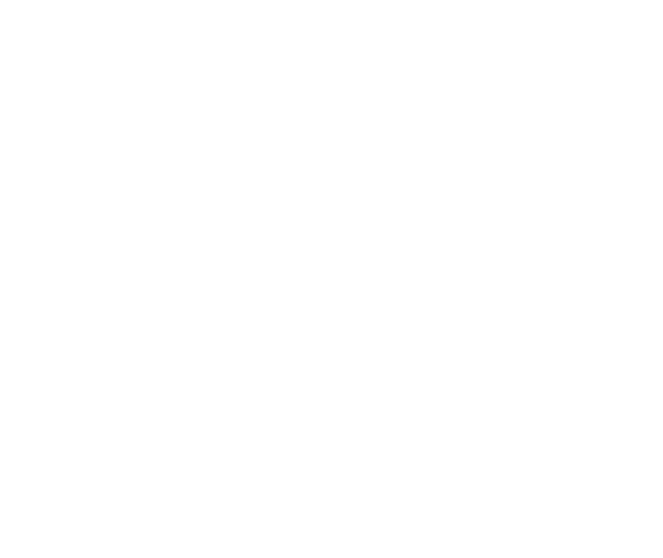
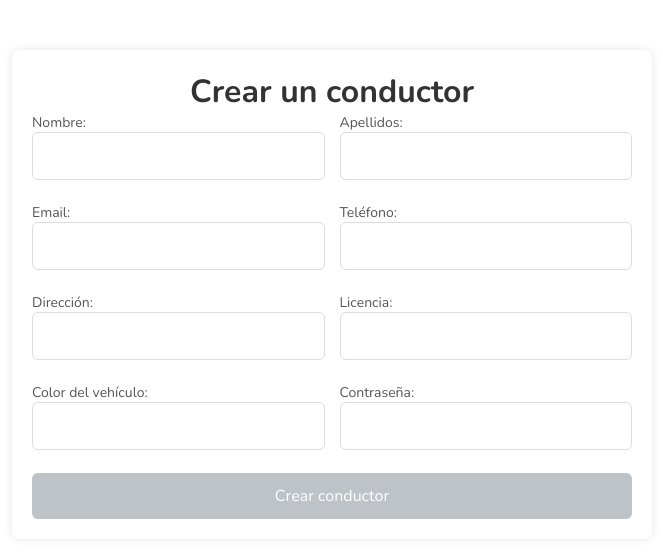
Before and after one commit to Victorolimar/Para, a React (Create React App) app: page /users/new in a window 1280 px wide. Before the commit this address had no page. Shown: the top 558 px of the page, without its empty margins (308-971 px from the left). Built offline with nearby package versions, Linux system fonts and the light colour scheme.

Commit message:
crear drivers

```diff
--- a/package.json
+++ b/package.json
@@ -24,7 +24,8 @@
     "sass": "^1.49.9",
     "schema-utils": "^4.2.0",
     "web-vitals": "^2.1.4",
-    "xlsx": "^0.18.5"
+    "xlsx": "^0.18.5",
+    "yarn": "^1.22.21"
   },
   "scripts": {
     "start": "react-scripts start",
--- a/src/App.js
+++ b/src/App.js
@@ -13,6 +13,8 @@ import { useContext } from "react";
 import { DarkModeContext } from "./context/darkModeContext";
 import ListViajes from "./pages/listViajes/ListViajes";
 import Stadistic from "./pages/statistics/statistics";
+import Driver from './components/newdrivers/driver';
+
 
 function App() {
   const { darkMode } = useContext(DarkModeContext);
@@ -40,6 +42,8 @@ function App() {
                 element={<New inputs={productInputs} title="Add New Product" />}
               />
             </Route>
+            <Route path="/users/new" element={<Driver />} />
+
             <Route path="viajes">
               <Route index element={<ListViajes />} />
             </Route>
--- /dev/null
+++ b/src/components/newdrivers/driver.jsx
@@ -0,0 +1,166 @@
+import React, { useState } from "react";
+import { useNavigate } from "react-router-dom";
+import "./driver.scss";
+
+
+const Driver = () => {
+  const navigate = useNavigate();
+  const [formData, setFormData] = useState({
+    profile_picture: {
+      url: "",
+      public_id: "",
+    },
+    rating: 0,
+    name: "",
+    last_name: "",
+    email: "",
+    phone_number: "",
+    address: "",
+    verified: false,
+    availability: false,
+    is_occupied: false,
+    average_rating: 0,
+    license_plate: "",
+    vehicle_color: "",
+    password: "",
+  });
+
+  const handleChange = (e) => {
+    const { name, value } = e.target;
+    setFormData((prevData) => ({
+      ...prevData,
+      [name]: value,
+    }));
+  };
+
+  const handleSubmit = async (e) => {
+    e.preventDefault();
+
+    try {
+      const response = await fetch("http://34.234.66.51/api/v1/driver", {
+        method: "POST",
+        headers: {
+          "Content-Type": "application/json",
+        },
+        body: JSON.stringify(formData),
+      });
+
+      const data = await response.json();
+      console.log("Driver successfully created:", data);
+      navigate("/operadores");
+    } catch (error) {
+      console.error("Error creating driver:", error);
+    }
+  };
+
+  return (
+    <div className="driver-container">
+      <h1>Crear un conductor</h1>
+      <form onSubmit={handleSubmit}>
+        <label>
+          Nombre:
+          <input
+            type="text"
+            name="name"
+            value={formData.name}
+            onChange={handleChange}
+            required
+          />
+        </label>
+
+        <label>
+          Apellidos:
+          <input
+            type="text"
+            name="last_name"
+            value={formData.last_name}
+            onChange={handleChange}
+            required
+          />
+        </label>
+
+        <label>
+          Email:
+          <input
+            type="email"
+            name="email"
+            value={formData.email}
+            onChange={handleChange}
+            required
+          />
+        </label>
+
+        <label>
+          Teléfono:
+          <input
+            type="tel"
+            name="phone_number"
+            value={formData.phone_number}
+            onChange={handleChange}
+            required
+          />
+        </label>
+
+        <label>
+          Dirección:
+          <input
+            type="text"
+            name="address"
+            value={formData.address}
+            onChange={handleChange}
+            required
+          />
+        </label>
+
+        <label>
+          Licencia:
+          <input
+            type="text"
+            name="license_plate"
+            value={formData.license_plate}
+            onChange={handleChange}
+            required
+          />
+        </label>
+
+        <label>
+          Color del vehículo:
+          <input
+            type="text"
+            name="vehicle_color"
+            value={formData.vehicle_color}
+            onChange={handleChange}
+            required
+          />
+        </label>
+
+        <label>
+          Contraseña:
+          <input
+            type="text"
+            name="password"
+            value={formData.password}
+            onChange={handleChange}
+            required
+          />
+        </label>
+
+
+
+        <button
+          type="submit"
+          disabled={
+            !formData.name ||
+            !formData.email ||
+            !formData.phone_number ||
+            !formData.password
+          }
+        >
+          Crear conductor
+        </button>
+      </form>
+    </div>
+  );
+};
+
+export default Driver;
--- /dev/null
+++ b/src/components/newdrivers/driver.scss
@@ -0,0 +1,67 @@
+
+.body-styling {
+  font-family: "Arial", sans-serif;
+  background-color: #f4f4f4;
+  margin: 0;
+  padding: 0;
+  display: flex;
+  align-items: center;
+  justify-content: center;
+  min-height: 100vh;
+}
+
+.driver-container {
+  width: 100%;
+  max-width: 600px;
+  margin: 50px auto;
+  background-color: #fff;
+  border-radius: 8px;
+  padding: 20px;
+  box-shadow: 0 0 10px rgba(0, 0, 0, 0.1);
+}
+h1 {
+  text-align: center;
+  color: #333;
+}
+
+form {
+  display: grid;
+  grid-template-columns: repeat(2, 1fr);
+  gap: 15px;
+
+  label {
+    margin-bottom: 8px;
+    font-size: 14px;
+    color: #555;
+  }
+
+  input {
+    padding: 12px;
+    border: 1px solid #ddd;
+    border-radius: 6px;
+    font-size: 16px;
+    width: 100%;
+    box-sizing: border-box;
+  }
+
+  button {
+    grid-column: span 2;
+    background-color: #3498db;
+    color: #fff;
+    padding: 12px;
+    border: none;
+    border-radius: 6px;
+    cursor: pointer;
+    font-size: 16px;
+    transition: background-color 0.3s;
+
+    &:hover {
+      background-color: #2980b9;
+    }
+
+    &:disabled {
+      background-color: #bdc3c7;
+      cursor: not-allowed;
+    }
+  }
+}
```
Also changed, not shown: .yarnrc.yml (added), 2 other files (tests, documents, lock files or other folders).
